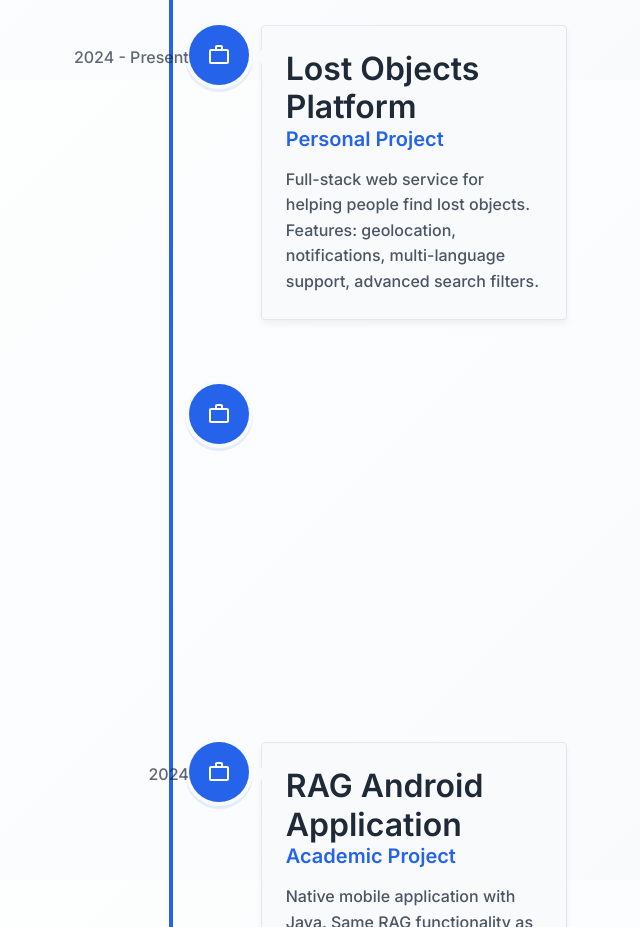
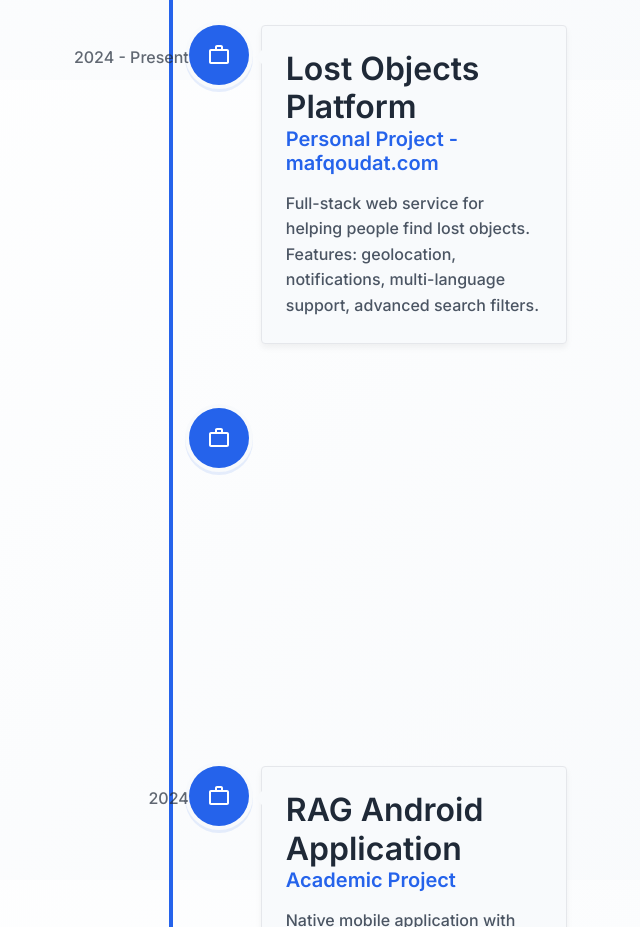
Before and after one commit to boubnacer/nacer-portfolio, a React (Create React App) app: page / in a window 1280 px wide. Shown: the part 2320-3247 px from the top of the page, without its empty margins (469-1109 px from the left). Built offline with nearby package versions, Linux system fonts and the light colour scheme.

Commit message:
Update portfolio with new information

```diff
--- a/src/data.js
+++ b/src/data.js
@@ -141,7 +141,7 @@ export const timelineElements = [
   {
     id: 2,
     title: "Lost Objects Platform",
-    location: "Personal Project",
+    location: "Personal Project - mafqoudat.com",
     descreption:
       "Full-stack web service for helping people find lost objects. Features: geolocation, notifications, multi-language support, advanced search filters.",
     buttonText: "View Project",
```
